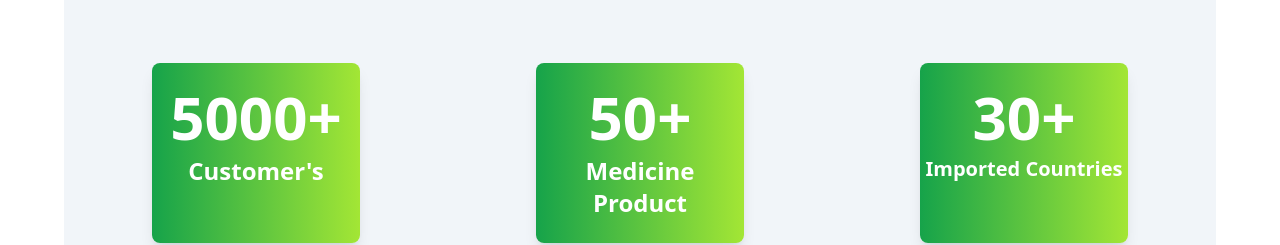
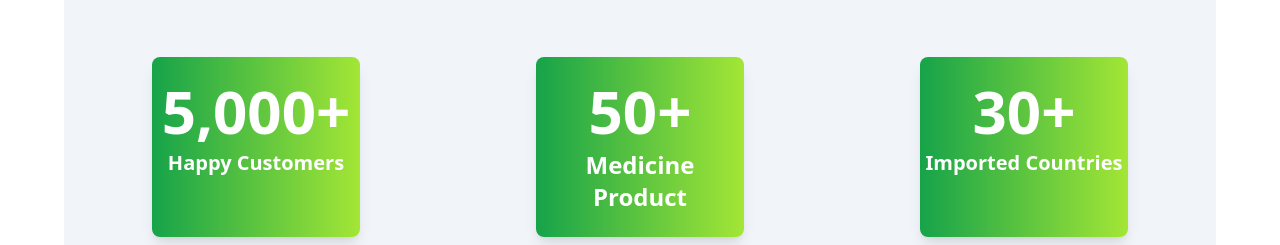
Before and after one commit to Mdsakib999/tazan-group, a React (Vite) app: page / in a window 1280 px wide. Shown: the part 1502-1747 px from the top of the page. Built offline with nearby package versions, Linux system fonts and the light colour scheme.

Commit message:
dynamic countup added

```diff
--- a/package.json
+++ b/package.json
@@ -14,6 +14,7 @@
     "lottie-react": "^2.4.0",
     "match-sorter": "^6.3.1",
     "react": "^18.2.0",
+    "react-countup": "^6.5.0",
     "react-dom": "^18.2.0",
     "react-icons": "^4.12.0",
     "react-router-dom": "^6.19.0",
--- a/src/components/HomeCarousel.jsx
+++ b/src/components/HomeCarousel.jsx
@@ -1,4 +1,5 @@
 import React from "react";
+import CountUp from "react-countup";
 
 const HomeCarousel = () => {
   return (
@@ -9,7 +10,7 @@ const HomeCarousel = () => {
       <div className="w-[80%] mx-auto mt-3 mb-6">
       <div className="carousel rounded-md">
         <div id="slide1" className="carousel-item relative w-full">
-          <img src="https://i.ibb.co/G2xmZpT/Tg2.jpg" className="w-full" />
+          <img src="https://www.kalmbachfeeds.com/wp-content/uploads/2022/05/Kalmbach-Article-Blog-Header-5.3.22-1024x536.jpg  " className="w-full h-[200px] lg:h-[400px]" />
           <div className="absolute flex justify-between transform -translate-y-1/2 left-5 right-5 top-1/2">
             <a href="#slide4" className="btn btn-circle">
               ❮
@@ -21,7 +22,8 @@ const HomeCarousel = () => {
         </div>
 
         <div id="slide2" className="carousel-item relative w-full">
-          <img src="https://i.ibb.co/P4XSVkq/Tg1.jpg" className="w-full" />
+          <img src="https://proagri.co.za/wp-content/uploads/2021/11/layer-farming.jpg" className="w-full h-[200px] lg:h-[400px]" />
+          {/* <p>   https://i.ibb.co/P4XSVkq/Tg1.jpg</p> */}
           <div className="absolute flex justify-between transform -translate-y-1/2 left-5 right-5 top-1/2">
             <a href="#slide1" className="btn btn-circle">
               ❮
@@ -59,24 +61,27 @@ const HomeCarousel = () => {
       </div>
 
 
-
       {/* Counting box */}
       <div className="bg-slate-100 py-20 flex justify-around flex-col lg:flex-row gap-y-10 lg:gap-y-0">
       <div className="w-[80%] mx-auto lg:mx-0  lg:w-[18%] text-center text-white text-3xl font-bold rounded-lg shadow-lg py-6 bg-gradient-to-r from-green-600 to-lime-400 hover:from-lime-300 hover:to-green-600">
-      <h1 className="text-6xl mb-2">5000+</h1>
-      <p className="lg:text-2xl text-lg">Customer's</p>
+      <h1 className="text-6xl mb-2">
+        <CountUp enableScrollSpy={true} end={5000}></CountUp>+
+      </h1>
+      <p className="lg:text-xl text-lg">Happy Customers</p>
       </div>
       <div className="w-[80%] mx-auto lg:mx-0  lg:w-[18%] text-center text-white text-3xl font-bold rounded-lg shadow-lg py-6 bg-gradient-to-r from-green-600 to-lime-400 hover:from-lime-300 hover:to-green-600">
-      <h1 className="text-6xl mb-2">50+</h1>
+      <h1 className="text-6xl mb-2"><CountUp enableScrollSpy={true} end={50}></CountUp>+</h1>
       <p className="text-lg lg:text-2xl">Medicine Product</p>
       </div>
 
        <div className="w-[80%] mx-auto lg:mx-0  lg:w-[18%] text-center text-white text-3xl font-bold rounded-lg shadow-lg py-6 bg-gradient-to-r from-green-600 to-lime-400 hover:from-lime-300 hover:to-green-600">
-      <h1 className="text-6xl mb-2">30+</h1>
+      <h1 className="text-6xl mb-2"><CountUp enableScrollSpy={true} end={30}></CountUp>+</h1>
       <p className="text-lg lg:text-xl">Imported Countries</p>
     </div>
 
       </div>
+
+
     </div>
   );
 };
```
Also changed, not shown: 1 other file (tests, documents, lock files or other folders).
